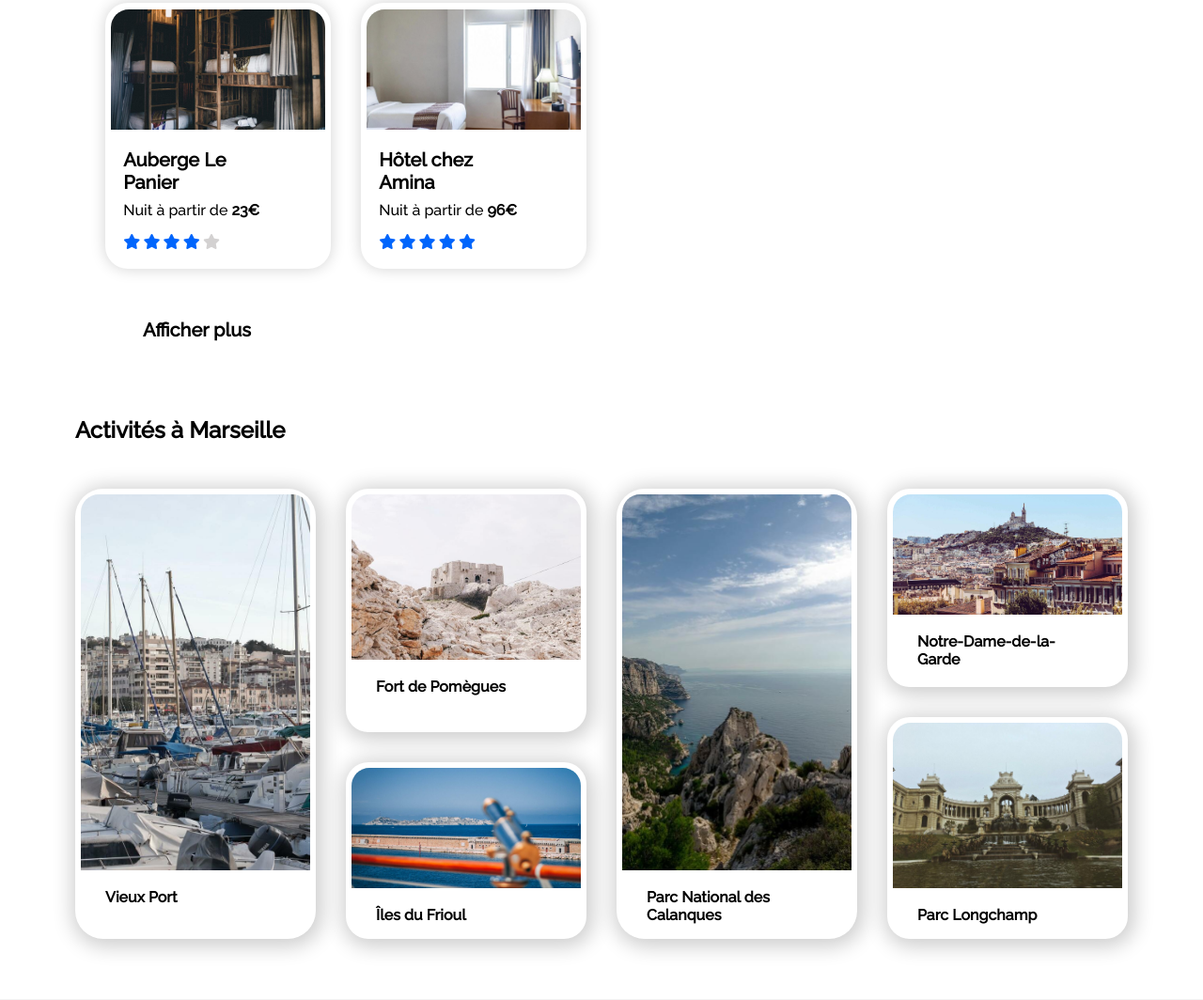
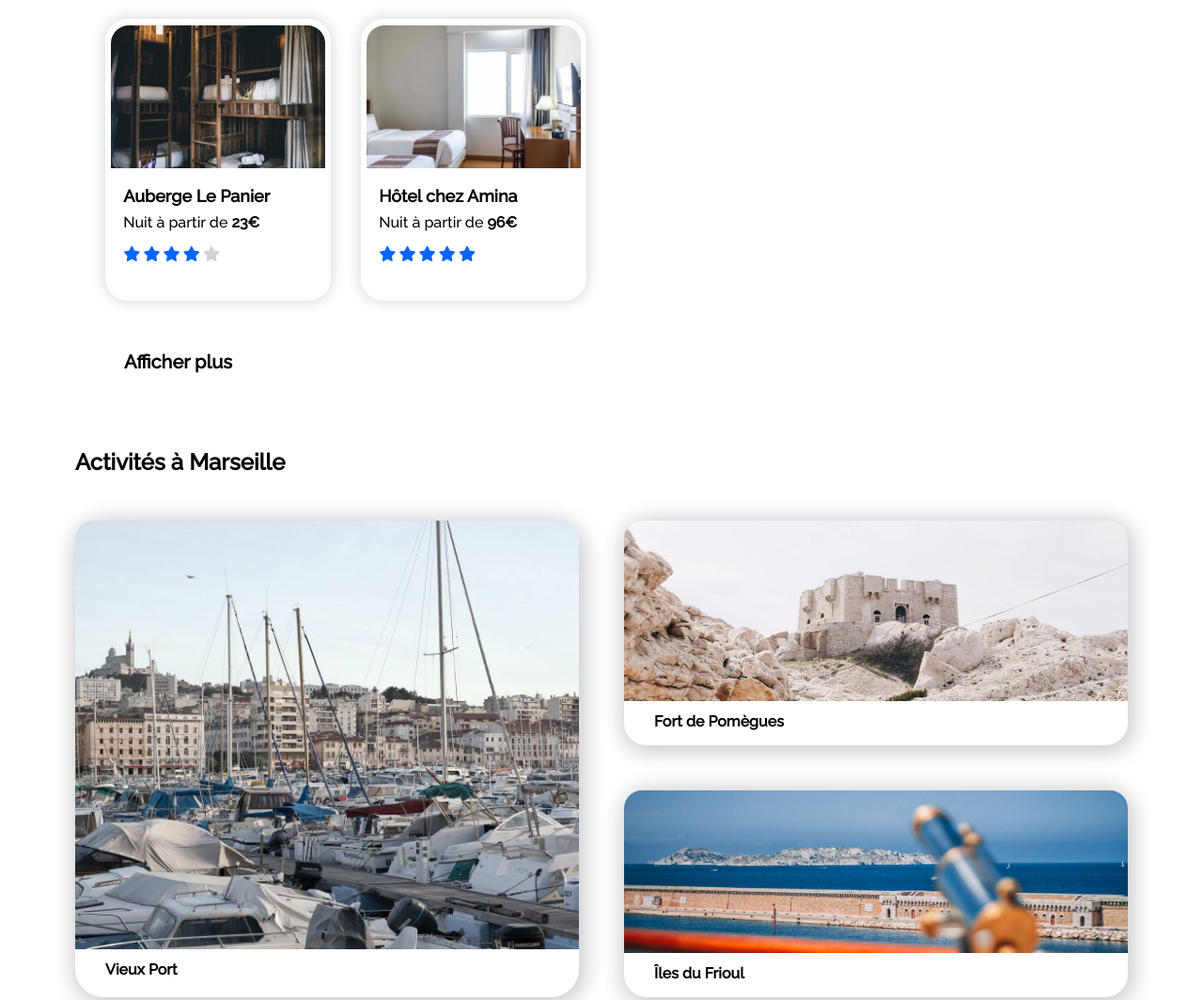
Before and after one commit to NicolasMB3/NicolasBAAR_2_18072021, a plain HTML site: page index.html in a window 1280 px wide. Shown: the part 1710-2774 px from the top of the page at 94% size. Drawn offline with Linux system fonts and the light colour scheme.

Commit message:
Amélioration générale du code :100:

```diff
--- a/css/style.css
+++ b/css/style.css
@@ -9,7 +9,7 @@ body {
 }
 
 .container {
-   max-width: 85%;
+   max-width: 95%;
    margin: auto;
 }
 
@@ -251,7 +251,7 @@ i.fas {
 .imageBanner {
    object-fit: cover;
    object-position: center;
-   height: 8em;
+   height: 9.5em;
    width: 100%;
    max-width: 100%;
    max-height: 100%;
@@ -295,7 +295,7 @@ i.fas {
 
 .firstTestDescription {
    font-weight: bold;
-   font-size: 20px;
+   font-size: 18px;
    margin-top: 0.3em;
    margin-bottom: 0;
 }
@@ -405,7 +405,7 @@ i.fas {
    display: grid;
    grid-template-columns: repeat(4 ,1fr);
    grid-template-rows: repeat(1, 1fr);
-   gap: 2rem;
+   gap: 3rem;
    margin-bottom: 4rem;
    font-weight: bold;
 }
@@ -427,7 +427,7 @@ i.fas {
    grid-template-columns: repeat(1 ,1fr);
    grid-template-rows: 2fr;
    height: 100%;
-   gap: 2rem;
+   gap: 3rem;
 }
 
 .thirdPartement {
@@ -435,13 +435,13 @@ i.fas {
    grid-template-columns: repeat(1 ,1fr);
    grid-template-rows: 2fr;
    height: 100%;
-   gap: 2rem;
+   gap: 3rem;
 }
 
 .imageBanner2 {
    object-fit: cover;
    object-position: center;
-   height: 25em;
+   height: 28.5em;
    width: 100%;
    max-width: 100%;
    max-height: 100%;
@@ -452,7 +452,7 @@ i.fas {
 .imageBanner3 {
    object-fit: cover;
    object-position: center;
-   height: 11em;
+   height: 12em;
    width: 100%;
    max-width: 100%;
    max-height: 100%;
@@ -463,7 +463,7 @@ i.fas {
 .imageBanner4 {
    object-fit: cover;
    object-position: center;
-   height: 8em;
+   height: 10.8em;
    width: 100%;
    max-width: 100%;
    max-height: 100%;
@@ -480,6 +480,7 @@ i.fas {
    margin-top: 0.5em;
    padding-left: 2em;
    padding-right: 2em;
+   font-size: 16px;
 }
 
 h3 {
@@ -556,8 +557,17 @@ h3 {
       width: 30%;
    }
 
+   .learnMore {
+      padding-left: 1em;
+   }
+
    .gridFooter {
       margin-left: 5.5rem;
+   }
+
+   #divActivites {
+      grid-template-columns: repeat(2 ,1fr);
+      grid-template-rows: 6fr;
    }
 }
 
@@ -586,6 +596,10 @@ h3 {
 
    #divNavigation > a:hover {
       border-top: none;
+   }
+
+   .learnMore {
+      padding-left: 0;
    }
 
    .respBorder {
@@ -680,17 +694,12 @@ h3 {
 
    /* Début activités à Marseille */
 
-   #divActivites {
-      grid-template-columns: repeat(2 ,1fr);
-      grid-template-rows: 6fr;
-   }
-
    .activitiesCont {
       margin: 0 1.5em 0 1.5em;
    }
 
    .imageBanner4, .imageBanner3 {
-      height: 10em;
+      height: 11.3em;
    }
 
    .gridClassResult {
--- a/index.html
+++ b/index.html
@@ -256,7 +256,7 @@
             <div id="divActivites">
                <div class="firstPartement">
                   <a href="#" class="classResult1">
-                     <div class="imageBannerPadding">
+                     <div>
                         <img class="imageBanner2" src="images/activites/3_medium/reno-laithienne-QUgJhdY5Fyk-unsplash.jpg" alt="Image des activités sur Marseille">
                      </div>
                      <p class="subTitleActivities">Vieux Port</p>
@@ -265,7 +265,7 @@
                <div class="secondPartement">
                   <div class="sousPart1">
                      <a href="#" class="classResult1">
-                        <div class="imageBannerPadding">
+                        <div>
                            <img class="imageBanner3" src="images/activites/3_medium/paul-hermann-QFTrLdQIRhI-unsplash.jpg" alt="Image des activités sur Marseille">
                         </div>
                         <p class="subTitleActivities">Fort de Pomègues</p>
@@ -273,7 +273,7 @@
                   </div>
                   <div class="sousPart2">
                      <a href="#" class="classResult1">
-                        <div class="imageBannerPadding">
+                        <div>
                            <img class="imageBanner4" src="images/activites/3_medium/kevin-hikari-rV_Qd1l-VXg-unsplash.jpg" alt="Image des activités sur Marseille">
                         </div>
                         <p class="subTitleActivities">Îles du Frioul</p>
@@ -282,7 +282,7 @@
                </div>
                <div class="firstPartement">
                   <a href="#" class="classResult1">
-                     <div class="imageBannerPadding">
+                     <div>
                         <img class="imageBanner2" src="images/activites/3_medium/kilyan-sockalingum-NR8-cBCN3aI-unsplash.jpg" alt="Image des activités sur Marseille">
                      </div>
                      <p class="subTitleActivities">Parc National des Calanques</p>
@@ -291,7 +291,7 @@
                <div class="thirdPartement">
                   <div class="sousPart3">
                      <a href="#" class="classResult1">
-                        <div class="imageBannerPadding">
+                        <div>
                            <img class="imageBanner4" src="images/activites/3_medium/florian-wehde-xW9e8gdotxI-unsplash.jpg" alt="Image des activités sur Marseille">
                         </div>
                         <p class="subTitleActivities">Notre-Dame-de-la-Garde</p>
@@ -299,7 +299,7 @@
                   </div>
                   <div class="sousPart4">
                      <a href="#" class="classResult1">
-                        <div class="imageBannerPadding">
+                        <div>
                            <img class="imageBanner3" src="images/activites/3_medium/lena-paulin-wH2-EJoDcV0-unsplash.jpg" alt="Image des activités sur Marseille">
                         </div>
                         <p class="subTitleActivities">Parc Longchamp</p>
```
